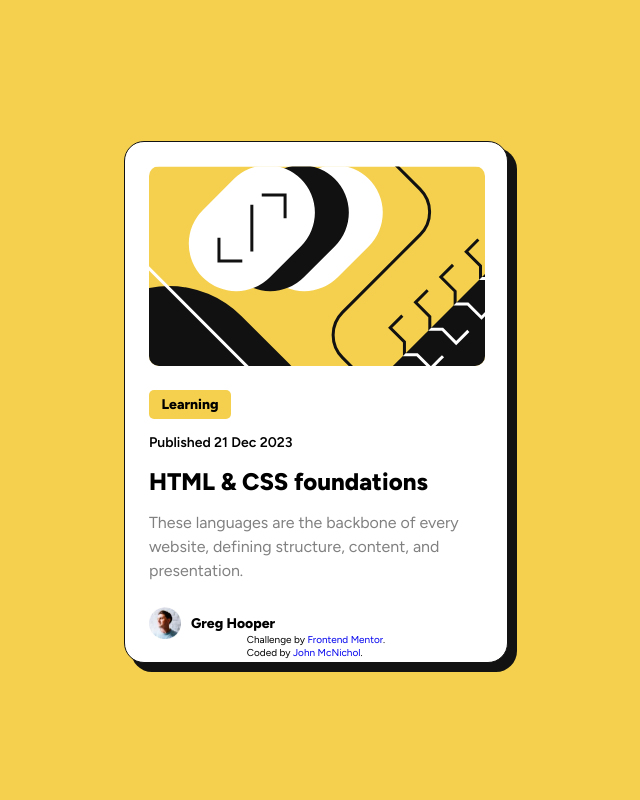
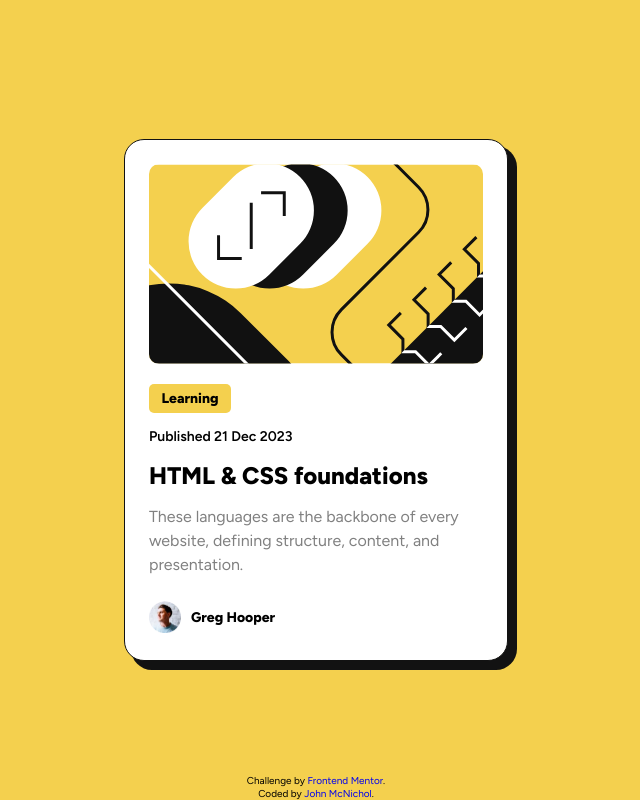
Before and after one commit to inappdesign/blog-preview-card-frontend-mentor, a plain HTML site: page index.html in a window 1280 px wide. Shown: the whole page, without its empty margins (324-964 px from the left). Drawn offline with Linux system fonts and the light colour scheme.

Commit message:
Updated HTML and CSS

```diff
--- a/index.html
+++ b/index.html
@@ -33,12 +33,12 @@
 			</header>
 
 			<section class="title">
-				<h1>Learning</h1>
+				<h2>Learning</h2>
 				<p>Published 21 Dec 2023</p>
 			</section>
 
 			<section class="subtitle">
-				<h2>HTML & CSS foundations</h2>
+				<h1>HTML & CSS foundations</h1>
 				<p>
 					These languages are the backbone of every website, defining structure,
 					content, and presentation.
--- a/style.css
+++ b/style.css
@@ -18,17 +18,22 @@
 html {
 	font-size: 62.5%;
 }
+
+img {
+	display: block;
+	max-width: 100%;
+}
 /* CSS reset end*/
 
 body {
 	font-family: "Figtree", sans-serif;
+	display: flex;
 	font-size: 1.6rem;
 	min-height: 100vh;
-	display: flex;
-	justify-content: center;
+	flex-direction: column;
 	align-items: center;
-	flex-direction: column;
 	background-color: var(--yellow);
+	overflow: hidden;
 }
 
 main {
@@ -37,29 +42,31 @@ main {
 	background-color: var(--white);
 	padding: 2.4rem 2.4rem 0;
 	width: 38.4rem;
-	height: 52.2rem;
+	min-height: 52.2rem;
 	border: 0.1rem solid var(--black);
 	border-radius: 2rem;
 	box-shadow: 0.8rem 0.8rem 0 0.1rem var(--black);
-	transition: all 0.3s;
+	margin: auto;
+	transition: box-shadow 0.3s;
+	position: relative;
 }
 
 main:hover {
 	box-shadow: 1.3rem 1.3rem 0 0.5rem var(--black);
 }
-main:hover h2 {
+main:hover h1 {
 	color: var(--yellow);
 }
 
-header img {
-	width: 33.6rem;
+.head-img {
+	/* min-width: 100%; */
 	height: 20rem;
 	border-radius: 1rem;
 	margin-bottom: 2rem;
 	object-fit: cover;
 }
 
-h1 {
+h2 {
 	background-color: var(--yellow);
 	display: inline-block;
 	width: 8.2rem;
@@ -73,7 +80,7 @@ h1 {
 	font-size: 1.4rem;
 }
 
-h2 {
+h1 {
 	font-size: 2.4rem;
 }
 
@@ -88,7 +95,7 @@ a:visited {
 	text-decoration: none;
 }
 
-.title h1 {
+.title h2 {
 	display: flex;
 	justify-content: center;
 	align-items: center;
@@ -122,13 +129,15 @@ a:visited {
 }
 
 .attribution {
-	margin-top: -3rem;
-	display: flex;
+	min-width: 100%;
+	text-align: center;
 	font-size: 1rem;
+	position: absolute;
+	bottom: 0;
 }
 
 /* Media queries start */
-@media (max-width: 40rem) {
+@media (max-width: 25rem) {
 	body {
 		font-size: 1.4rem;
 	}
@@ -139,7 +148,7 @@ a:visited {
 	header img {
 		width: 27.9rem;
 	}
-	h1 {
+	h2 {
 		font-size: 1.2rem;
 		width: 7.3rem;
 		height: 2.6rem;
@@ -148,10 +157,13 @@ a:visited {
 		font-size: 1.2rem;
 	}
 
-	h2 {
+	h1 {
 		font-size: 2rem;
 	}
+}
+
+@media (max-height: 37.5rem) {
 	.attribution {
-		margin-top: -3.2rem;
+		display: none;
 	}
 }
```
